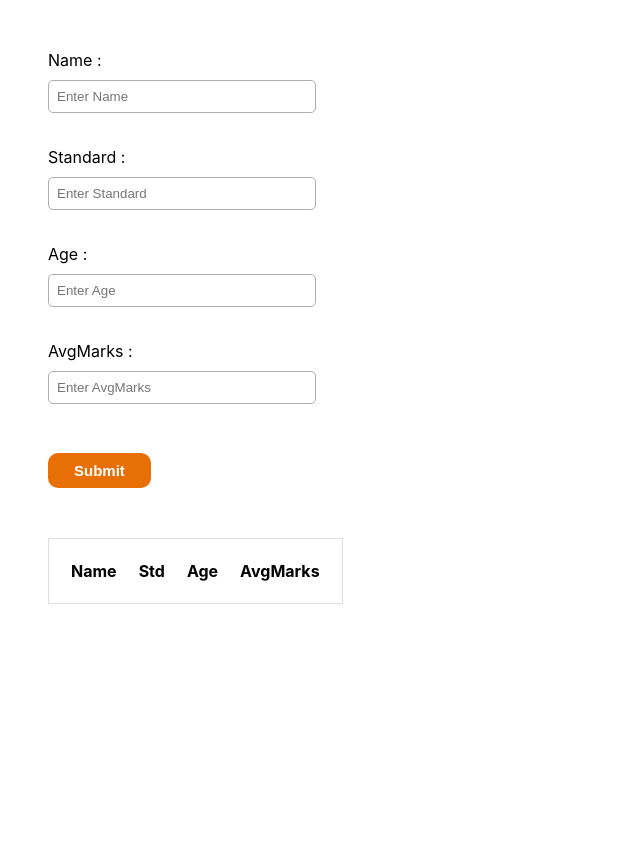
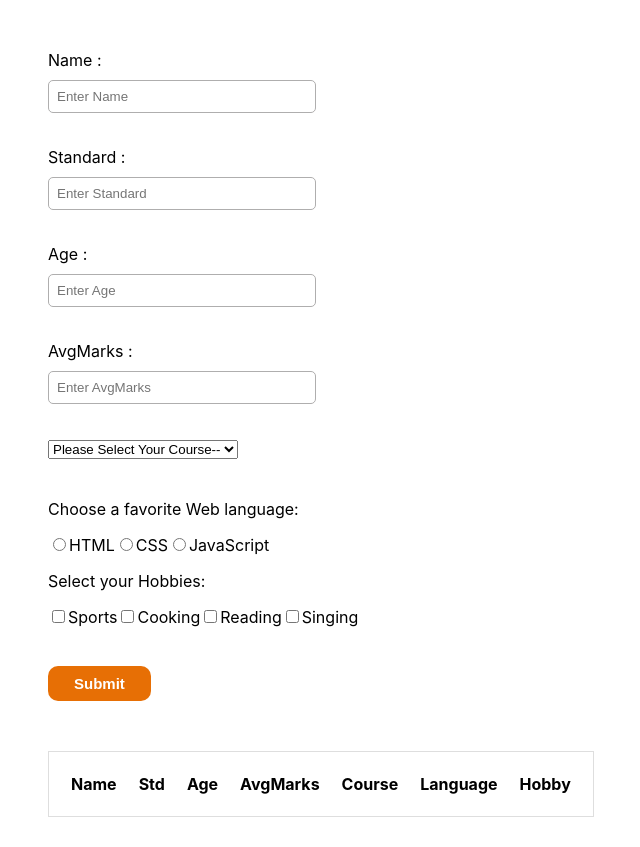
Before and after one commit to Himja-jnext/ReactDemo, a React (Create React App) app in the folder my-app/: page / in a window 1280 px wide. Shown: the whole page, without its empty margins (152-792 px from the left). Before the commit the page ends 800 px from the top, so only its background shows below. Built offline with nearby package versions, Linux system fonts and the light colour scheme.

Commit message:
make in form dropdown menu, radio button, chekbox

```diff
--- a/my-app/src/MyComponents/FormComponent.js
+++ b/my-app/src/MyComponents/FormComponent.js
@@ -9,53 +9,82 @@ export default class Form extends React.Component {
     };
   }
   handleValidation() {
-    let fields = this.state.fields;
+    let { fields } = this.state;
     let error = {};
     let formIsvalid = true;
 
-    if (!fields["Name"]) {
-      formIsvalid = false;
-      error["Name"] = "*Name is requierd.";
+    // Name validation
+
+    // if (!fields["Name"]) {
+    //   formIsvalid = false;
+    //   error["Name"] = "*Name is required.";
+    // }
+
+    // if (typeof fields["Name"] !== "undefined") {
+    //   if (!fields["Name"].match(/^[a-zA-Z]+$/)) {
+    //     formIsvalid = false;
+    //     error["Name"] = "*Only letters allowed.";
+    //   }
+    // }
+
+    // Standard validation
+
+    // if (!fields["Std"]) {
+    //   formIsvalid = false;
+    //   error["Std"] = "*Standard is required.";
+    // }
+    // if (typeof fields["Std"] !== "undefined") {
+    //   if (!fields["Std"].match(/^[0-9\b]+$/)) {
+    //     formIsvalid = false;
+    //     error["Std"] = "*Only Numbers allowed.";
+    //   }
+    // }
+
+    // Age validation
+
+    // if (!fields["Age"]) {
+    //   formIsvalid = false;
+    //   error["Age"] = "*Age is required.";
+    // }
+    // if (typeof fields["Age"] !== "undefined") {
+    //   if (!fields["Age"].match(/^[0-9\b]+$/)) {
+    //     formIsvalid = false;
+    //     error["Age"] = "*Only Numbers allowed.";
+    //   }
+    // }
+
+    // AvgMarks validation
+
+    // if (!fields["AvgMarks"]) {
+    //   formIsvalid = false;
+    //   error["AvgMarks"] = "*AvgMarks is required.";
+    // }
+    // if (typeof fields["AvgMarks"] !== "undefined") {
+    //   if (!fields["AvgMarks"].match(/^[0-9\b]+$/)) {
+    //     formIsvalid = false;
+    //     error["AvgMarks"] = "*Only Numbers allowed.";
+    //   }
+    // }
+
+    // Dropdown validation
+
+    // if (fields["course"] !== "undefined") {
+    //   formIsvalid = false;
+    //   error["dropdown"] = "*tHIS is required.";
+    // }
+
+    // Radiobutton validation
+
+    if (fields["radiobutton"] == "defined") {
+      formIsvalid = true;
     }
 
-    if (typeof fields["Name"] !== "undefined") {
-      if (!fields["Name"].match(/^[a-zA-Z]+$/)) {
-        formIsvalid = false;
-        error["Name"] = "*Only letters allowed.";
-      }
-    }
+    // Checkbox validation
 
-    if (!fields["Std"]) {
-      formIsvalid = false;
-      error["Std"] = "*Standard is requierd.";
-    }
-    if (typeof fields["Std"] !== "undefined") {
-      if (!fields["Std"].match(/^[0-9\b]+$/)) {
-        formIsvalid = false;
-        error["Std"] = "*Only Numbers allowed.";
-      }
-    }
-
-    if (!fields["Age"]) {
-      formIsvalid = false;
-      error["Age"] = "*Age is requierd.";
-    }
-    if (typeof fields["Age"] !== "undefined") {
-      if (!fields["Age"].match(/^[0-9\b]+$/)) {
-        formIsvalid = false;
-        error["Age"] = "*Only Numbers allowed.";
-      }
-    }
-    if (!fields["AvgMarks"]) {
-      formIsvalid = false;
-      error["AvgMarks"] = "*AvgMarks is requierd.";
-    }
-    if (typeof fields["AvgMarks"] !== "undefined") {
-      if (!fields["AvgMarks"].match(/^[0-9\b]+$/)) {
-        formIsvalid = false;
-        error["AvgMarks"] = "*Only Numbers allowed.";
-      }
-    }
+    // if (!fields["course"]) {
+    //   formIsvalid = false;
+    //   error["course"] = "*This is required.";
+    // }
 
     this.setState({ error: error });
     return formIsvalid;
@@ -75,11 +104,12 @@ export default class Form extends React.Component {
     let fields = this.state.fields;
     fields[field] = e.target.value;
     this.setState({ fields });
+    console.log("hello", fields);
   }
 
   render() {
     const { singleUserinfo } = this.props;
-    // console.log("singleUserinfo", singleUserinfo);
+    console.log("singleUserinfo", singleUserinfo);
     return (
       <div>
         <form
@@ -164,6 +194,74 @@ export default class Form extends React.Component {
               {this.state.error["AvgMarks"]}
             </p>
           </div>
+          <div className="datablock">
+            <select
+              id="course"
+              name="course"
+              onChange={
+                ((e) => this.props.handleInputChange(e),
+                this.handleChange.bind(this, "course"))
+              }
+            >
+              <option value>Please Select Your Course--</option>
+              <option value={singleUserinfo.course}>HTML</option>
+              <option value={singleUserinfo.course}>CSS</option>
+              <option value={singleUserinfo.course}>JavaScript</option>
+              <option value={singleUserinfo.course}>Reactjs</option>
+              <option value={singleUserinfo.course}>Angular</option>
+            </select>
+            <p style={{ color: "rgb(231, 111, 5)" }}>
+              {this.state.error["dropdown"]}
+            </p>
+          </div>
+
+          <div className="radioblock">
+            <p>Choose a favorite Web language: </p>
+            <input
+              type="radio"
+              Name="lang"
+              id="html"
+              value="html"
+              onChange={
+                ((e) => this.props.handleInputChange(e),
+                this.handleChange.bind(this, "lang"))
+              }
+            />
+            <lable htmlFor="html">HTML</lable>
+            <input
+              type="radio"
+              Name="lang"
+              id="css"
+              value="css"
+              onChange={this.handleChange.bind(this, "lang")}
+            />
+            <lable htmlFor="css">CSS</lable>
+            <input
+              type="radio"
+              Name="lang"
+              id="java"
+              value="JavaScript"
+              onChange={this.handleChange.bind(this, "lang")}
+            />
+            <lable htmlFor="java">JavaScript</lable>
+            <p style={{ color: "rgb(231, 111, 5)" }}>
+              {this.state.error["radiobutton"]}
+            </p>
+          </div>
+          <div className="datablock">
+            <p name="hobby">Select your Hobbies: </p>
+            <input type="checkbox" Name="Sport" id="Sport" />
+            <lable htmlFor="Sport">Sports</lable>
+            <input type="checkbox" Name="Cooking" id="Cooking" />
+            <lable htmlFor="Cooking">Cooking</lable>
+            <input type="checkbox" Name="Reading" id="Reading" />
+            <lable htmlFor="Reading">Reading</lable>
+            <input type="checkbox" Name="Singing" id="Singing" />
+            <lable htmlFor="Singing">Singing</lable>
+            <p style={{ color: "rgb(231, 111, 5)" }}>
+              {this.state.error["hobby"]}
+            </p>
+          </div>
           <button type="submit" className="sub-btn">
             Submit
           </button>
--- a/my-app/src/MyComponents/Table.js
+++ b/my-app/src/MyComponents/Table.js
@@ -3,7 +3,7 @@ import React, { Component } from "react";
 export default class Table extends React.Component {
   render() {
     const { usertabVal } = this.props;
-    console.log("usertabVal", usertabVal);
+    // console.log("usertabVal", usertabVal);
     return (
       <div>
         <table className="table">
@@ -13,17 +13,23 @@ export default class Table extends React.Component {
               <th>Std</th>
               <th>Age</th>
               <th>AvgMarks</th>
+              <th>Course</th>
+              <th>Language</th>
+              <th>Hobby</th>
             </tr>
           </thead>
           <tbody>
             {usertabVal?.map((item, index) => {
-              // console.log("item", item);
+              console.log("item", item);
               return (
                 <tr onClick={() => this.props.handleClick(item)}>
                   <td>{item?.Name}</td>
                   <td>{item?.Std}</td>
                   <td>{item?.Age}</td>
                   <td>{item?.AvgMarks}</td>
+                  <td>{item?.course}</td>
+                  <td>{item?.lang}</td>
+                  <td>{item?.hobby}</td>
                 </tr>
               );
             })}
```
